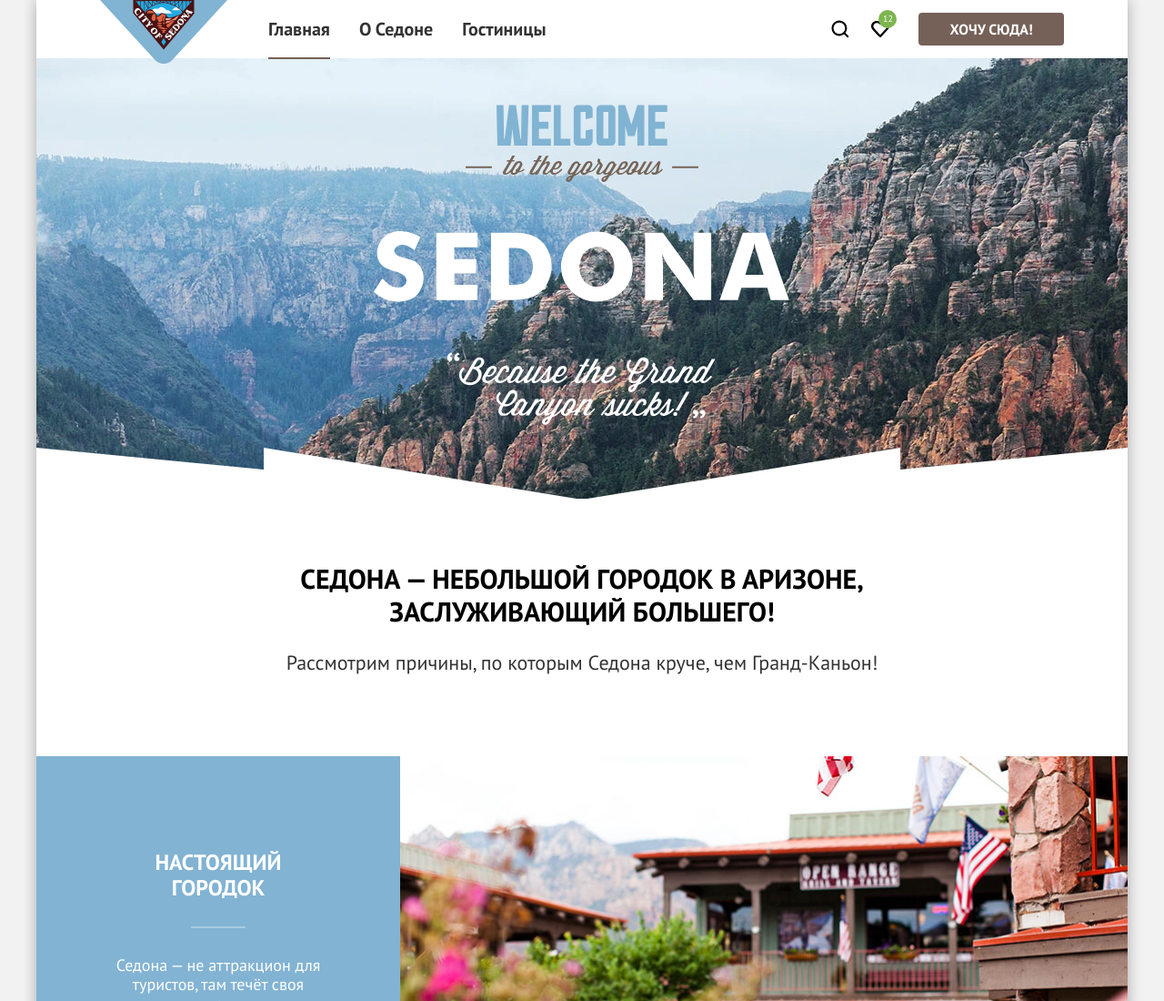
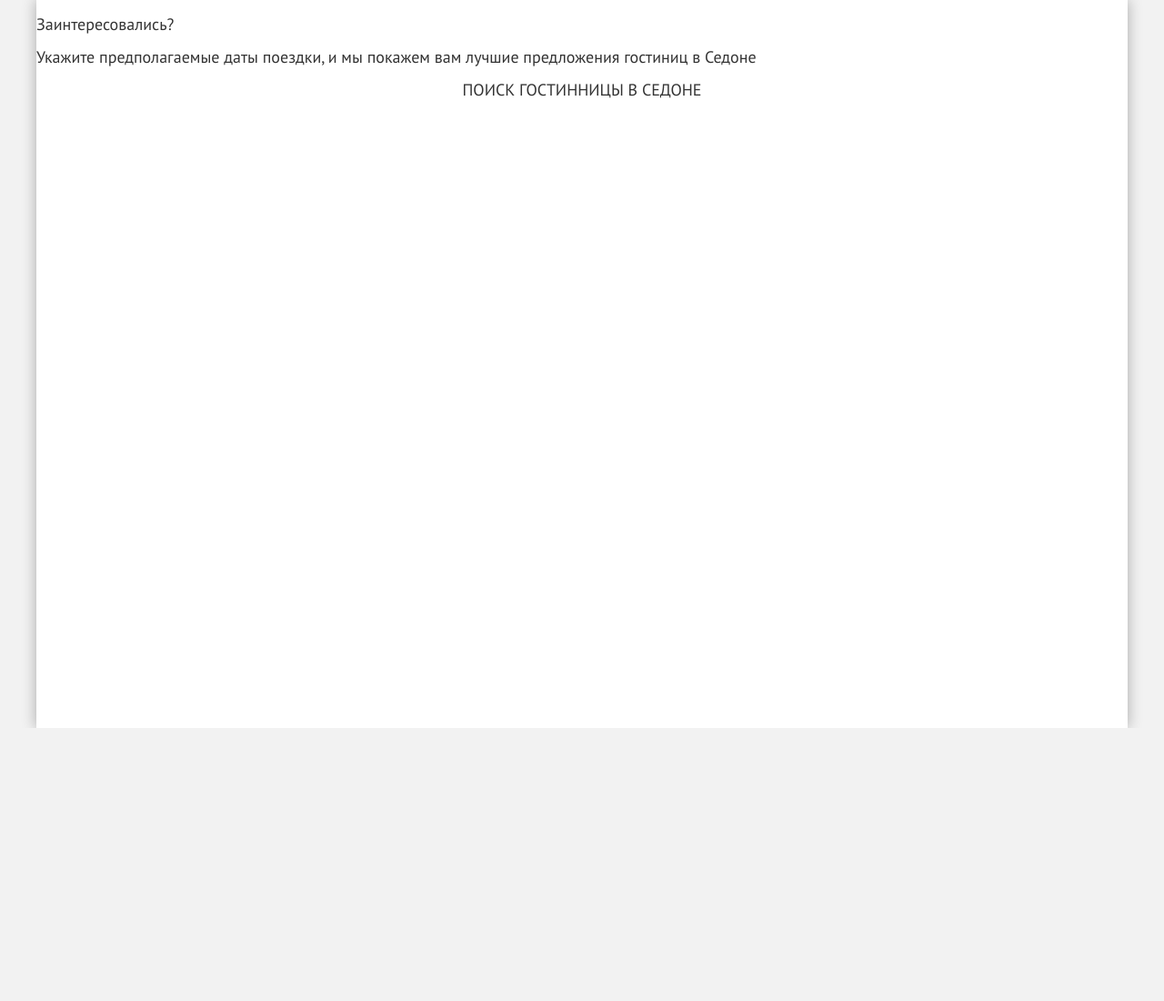
Before and after one commit to gorbunoff-denis/sedona-liga-template, a website: page source/index.html in a window 1280 px wide. Shown: the top 1100 px of the page at 91% size. After the commit the page ends 800 px from the top, so only its background shows below. Drawn offline with nearby package versions, Linux system fonts and the light colour scheme; files that its build step writes are made by us from their sources.

Commit message:
Внесёет множество мелких правок

```diff
--- a/source/index.html
+++ b/source/index.html
@@ -8,7 +8,7 @@
   </head>
   <body>
     <div class="container">
-      <header class="header" data-test="header">
+      <!-- <header class="header" data-test="header">
         <h1 class="visually-hidden">Добро пожаловать в Седону!</h1>
         <nav class="header__navigation navigation">
           <a class="navigation__logo">
@@ -46,14 +46,14 @@
             </li>
           </ul>
         </nav>
-      </header>
+      </header> -->
       <main class="main-index" data-test="main">
-        <section class="hero" data-test="hero">
+        <!-- <section class="hero" data-test="hero">
           <div class="hero__greeting">
             <img src="./img/svg/hero-welcome.svg" width="458" height="352" alt="Фотошграфия горной местности с приветственной надписью">
           </div>
-        </section>
-        <section class="advantages" data-test="advantages">
+        </section> -->
+        <!-- <section class="advantages" data-test="advantages">
           <h2 class="advantages__header-title">Седона — небольшой городок в Аризоне, заслуживающий большего!</h2>
           <p class="advantages__header-subtitle">Рассмотрим причины, по которым Седона круче, чем Гранд-Каньон!</p>
           <ul class="advantages__list list-reset">
@@ -100,13 +100,13 @@
               <p class="advantages__service-description">Не только китайского, но&nbsp;и&nbsp;настоящего&nbsp;местного производства!</p>
             </li>
           </ul>
-        </section>
-        <!-- <section class="search" data-test="search">
+        </section> -->
+        <section class="search" data-test="search">
           <h2 class="visually-hidden">Поиск гостиницы в Седоне</h2>
           <p class="search__title">Заинтересовались?</p>
           <p class="search__subtitle">Укажите предполагаемые даты поездки, и мы покажем вам лучшие предложения гостиниц в Седоне</p>
           <a class="search__button button-link link-reset">Поиск гостинницы в Седоне</a>
-        </section> -->
+        </section>
         <!-- <section class="subscribe" data-test="subscribe">
           <h2 class="visually-hidden">Подписка на рассылку</h2>
           <p class="subscribe__title">Подпишитесь на рассылку</p>
--- a/source/sass/blocks/advantages.scss
+++ b/source/sass/blocks/advantages.scss
@@ -59,7 +59,7 @@
     grid-column: 1 / -1;
     display: grid;
     grid-template-columns: 1fr 2fr;
-    color: $texts-background-deafault;
+    color: $texts-background-default;
     background-color: $background-basic-3;
   }
 
@@ -67,7 +67,7 @@
     grid-column: 1 / -1;
     display: grid;
     grid-template-columns: 2fr 1fr;
-    color: $texts-background-deafault;
+    color: $texts-background-default;
     background-color: $background-basic-3;
   }
 
@@ -93,7 +93,7 @@
 }
 
 .advantages__item-container p {
-  color: $texts-background-deafault;
+  color: $texts-background-default;
 }
 
 .advantages__item-container {
@@ -151,19 +151,18 @@
   &:nth-child(1) {
     background-color: $background-second-1;
     background-position-y: 80px;
-    background-image: url("../../img/sprite/advantages-housing-icon.svg");
-
+    background-image: url("../img/sprite/advantages-housing-icon.svg");
   }
 
   &:nth-child(2) {
     background-position-y: 82px;
-    background-image: url("../../img/sprite/advantages-food-icon.svg");
+    background-image: url("../img/sprite/advantages-food-icon.svg");
   }
 
   &:nth-child(3) {
     background-color: $background-second-1;
     background-position-y: 79px;
-    background-image: url("../../img/sprite/advantages-souvenir-icon.svg");
+    background-image: url("../img/sprite/advantages-souvenir-icon.svg");
   }
 }
 
@@ -182,7 +181,7 @@
   position: relative;
   margin: 0 auto;
   font-size: 18px;
-  font-weight: 700;
+  font-weight: 400;
   line-height: 21px;
   text-align: center;
   max-width: 230px;
--- a/source/sass/blocks/hero.scss
+++ b/source/sass/blocks/hero.scss
@@ -2,10 +2,10 @@
   position: relative;
   background-image:
   image-set(
-    "../../img/hero-background@1x.webp" type("image/webp") 1x,
-    "../../img/hero-background@2x.webp" type("image/webp") 2x,
-    "../../img/hero-background@1x.jpg" type("image/png") 1x,
-    "../../img/hero-background@2x.jpg" type("image/png") 2x
+    "../img/hero-background@1x.webp" type("image/webp") 1x,
+    "../img/hero-background@2x.webp" type("image/webp") 2x,
+    "../img/hero-background@1x.jpg" type("image/png") 1x,
+    "../img/hero-background@2x.jpg" type("image/png") 2x
   );
   background-repeat: no-repeat;
   background-size: 100% auto;
@@ -21,7 +21,7 @@
     left: 0;
     right: 0;
     background-color: transparent;
-    background-image: url("../../img/svg/hero-mask.svg");
+    background-image: url("../img/svg/hero-mask.svg");
   }
 }
 
--- a/source/sass/blocks/navigation.scss
+++ b/source/sass/blocks/navigation.scss
@@ -89,7 +89,7 @@
   font-weight: 400;
   font-size: 10px;
   line-height: 1;
-  color: $texts-background-deafault;
+  color: $texts-background-default;
   background-color: $icons-text;
   border-radius: 10px;
   max-width: 20px;
@@ -103,7 +103,7 @@
   max-width: 160px;
   min-height: 36px;
   background-color: $buttons-basic;
-  color: $texts-background-deafault;
+  color: $texts-background-default;
   margin-left: 20px;
   font-size: 16px;
   font-weight: 700;
--- a/source/sass/variables.scss
+++ b/source/sass/variables.scss
@@ -5,7 +5,7 @@ $texts-error: #ff5757;
 $texts-hover: #756157;
 $texts-active: rgba(117, 97, 87, 0.3);
 $texts-texts-basic: #000000;
-$texts-background-deafault: #ffffff;
+$texts-background-default: #ffffff;
 $texts-background-small: rgba(255, 255, 255, 0.3);
 $texts-background-hover: rgba(255, 255, 255, 0.6);
 $texts-background-active: rgba(255, 255, 255, 0.3);
```
Also changed, not shown: build/css/style.css, build/css/style.min.css, build/index.html, 1 other file.
